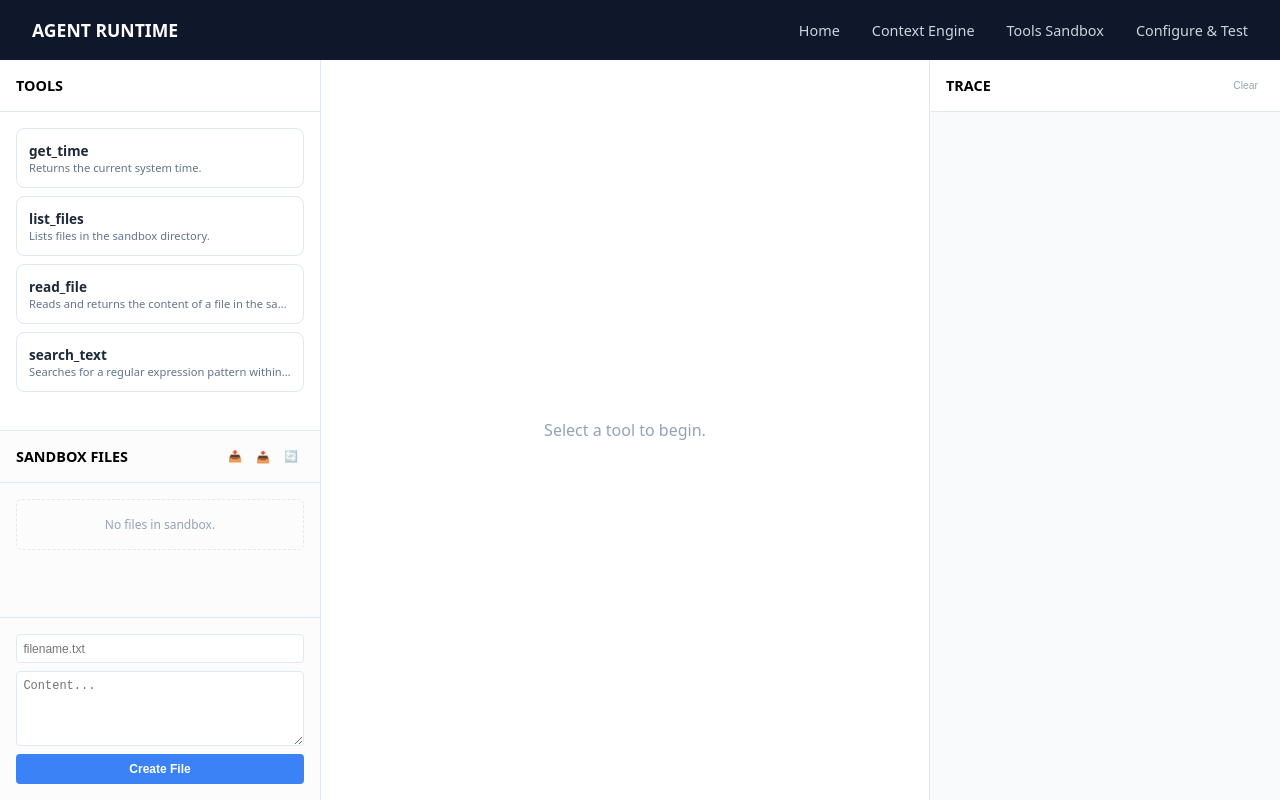
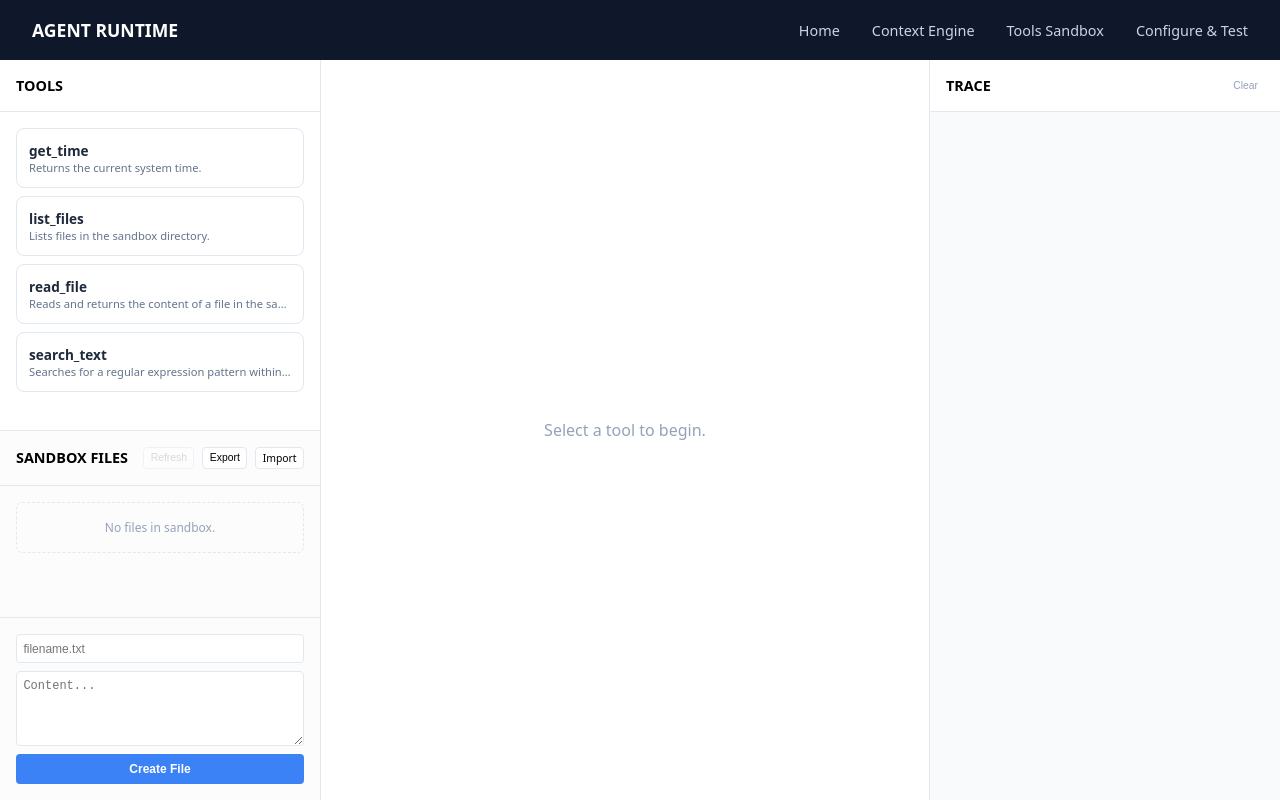
Before and after one commit to alexbakertech/agent-runtime, a Next.js app: page /sandbox/tools in a window 1280 px wide. Built offline with nearby package versions, Linux system fonts and the light colour scheme.

Commit message:
chore: replace emoji buttons with descriptive styled buttons

```diff
--- a/src/app/sandbox/tools/page.tsx
+++ b/src/app/sandbox/tools/page.tsx
@@ -415,12 +415,16 @@ export default function ToolsSandbox() {
           <div style={{ padding: '1rem', borderBottom: '1px solid #e2e8f0', display: 'flex', justifyContent: 'space-between', alignItems: 'center' }}>
             <h2 style={{ margin: 0, fontSize: '0.9rem', fontWeight: 800 }}>SANDBOX FILES</h2>
             <div style={{ display: 'flex', gap: '0.5rem' }}>
-              <button onClick={handleExport} style={{ border: 'none', background: 'none', cursor: 'pointer', fontSize: '0.7rem' }}>📤</button>
-              <label style={{ border: 'none', background: 'none', cursor: 'pointer', fontSize: '0.7rem' }}>
-                📥
+              <button onClick={refreshSandboxFiles} disabled={isRefreshingFiles} style={{ border: '1px solid #e2e8f0', backgroundColor: '#fff', cursor: isRefreshingFiles ? 'not-allowed' : 'pointer', fontSize: '0.65rem', padding: '0.2rem 0.4rem', borderRadius: '4px', opacity: isRefreshingFiles ? 0.5 : 1 }}>
+                Refresh
+              </button>
+              <button onClick={handleExport} style={{ border: '1px solid #e2e8f0', backgroundColor: '#fff', cursor: 'pointer', fontSize: '0.65rem', padding: '0.2rem 0.4rem', borderRadius: '4px' }}>
+                Export
+              </button>
+              <label style={{ border: '1px solid #e2e8f0', backgroundColor: '#fff', cursor: 'pointer', fontSize: '0.65rem', padding: '0.2rem 0.4rem', borderRadius: '4px' }}>
+                Import
                 <input type="file" accept=".json" onChange={handleImport} style={{ display: 'none' }} />
               </label>
-              <button onClick={refreshSandboxFiles} style={{ border: 'none', background: 'none', cursor: 'pointer', fontSize: '0.7rem', opacity: isRefreshingFiles ? 0.5 : 1 }}>🔄</button>
             </div>
           </div>
 
```
